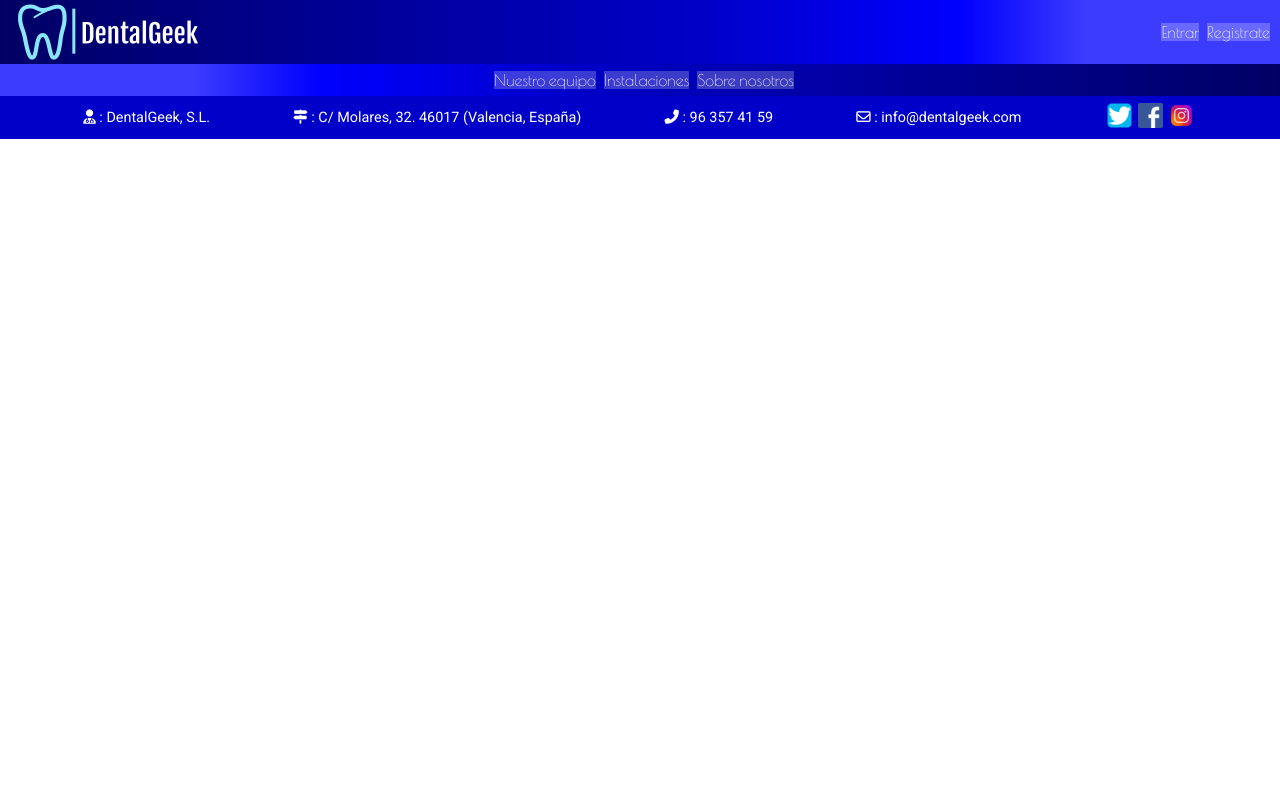
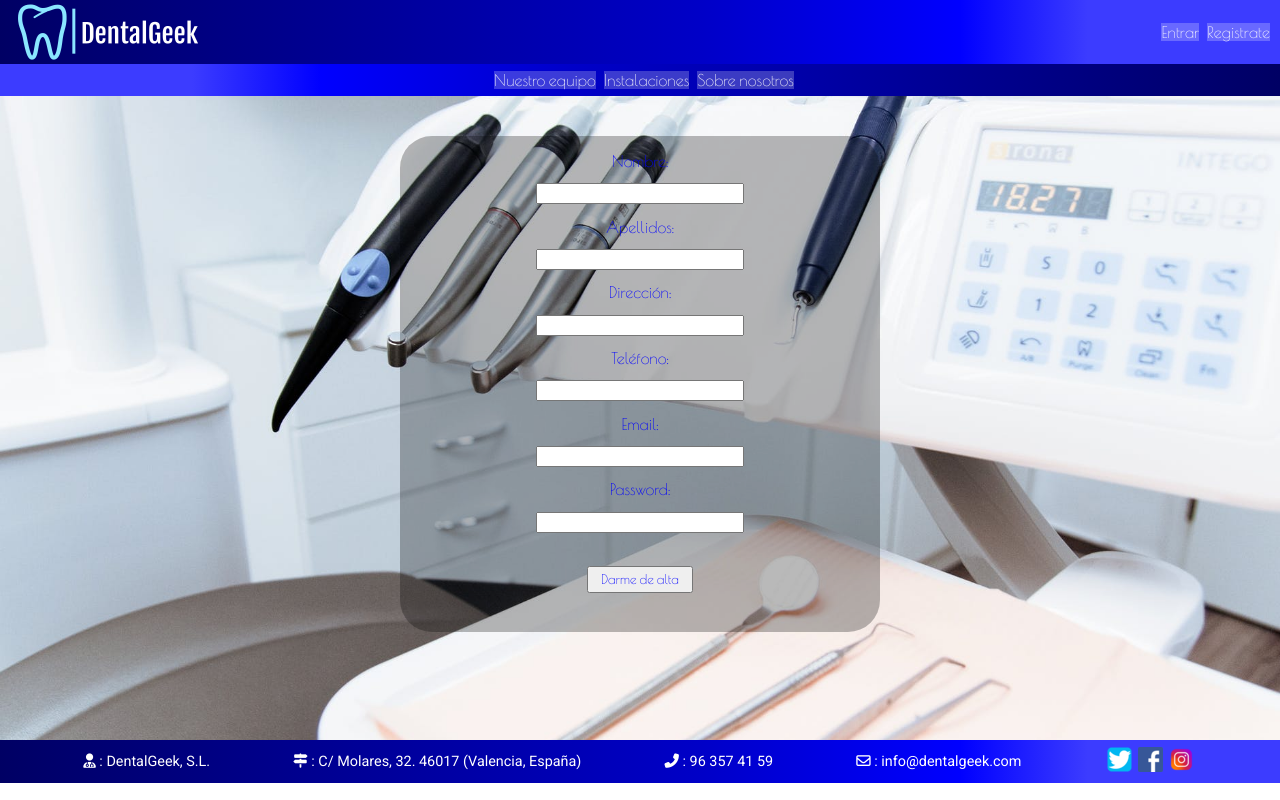
Before and after one commit to Kronapsys/dental-clinic-frontend, a React (Create React App) app: page /register in a window 1280 px wide. Built offline with nearby package versions, Linux system fonts and the light colour scheme.

Commit message:
added signUp page, working already

```diff
--- a/src/App.js
+++ b/src/App.js
@@ -6,6 +6,7 @@ import NavBar from './components/Navbar/NavBar';
 import Footer from './components/Footer/Footer';
 import Login from './containers/LogIn/LogIn';
 import Staff from './containers/Staff/Staff';
+import Register from './containers/Register/Register';
 
 function App() {
   return (
@@ -19,6 +20,7 @@ function App() {
           <Route path="/" exact component={Home}/>
           <Route path="/logIn" exact component={Login}/>
           <Route path='/staff' exact component={Staff}/>
+          <Route path='/register' exact component={Register}/>
         </Switch>
 
         <Footer/>
--- a/src/components/Footer/Footer.css
+++ b/src/components/Footer/Footer.css
@@ -3,7 +3,11 @@
 
 .footer{
     height: 3em;
-    background-color: rgb(0, 0, 200);
+    background: -webkit-linear-gradient(right,
+    rgb(60, 60, 255) 15%,
+    rgb(0, 0, 255) 25%,
+    rgb(0, 0, 200) 45%,
+    rgb(0, 0, 100) 100%);
 
     /* font-family: 'Poiret One', cursive; */
     font-family: 'Roboto', sans-serif;
--- a/src/containers/LogIn/LogIn.jsx
+++ b/src/containers/LogIn/LogIn.jsx
@@ -1,8 +1,12 @@
 import React, { useState, useEffect } from "react";
 import "./LogIn.css";
 import axios from "axios";
+import {useHistory} from 'react-router-dom';
 
 const Login = () => {
+
+  let history = useHistory();
+
   const [dataLogin, setLogin] = useState({
     email: "",
     password: "",
@@ -21,21 +25,22 @@ const Login = () => {
   useEffect(() => {}, []);
 
   const logeame = async () => {
+
     let result = await axios.post("http://localhost:3001/signin", dataLogin);
     localStorage.setItem("miObjeto", JSON.stringify(result.data));
+
+    history.push(`/`);
     console.log(result);
   };
 
   return (
     <div className="login">
-      <div className="relleno"></div>
+      <div className="rellenoLogin"></div>
       <div className='formLogIn'>
                 Email: <input className='emailInput' type='email' name='email' title='Email' lenght='30' onChange={handleState}/>
                 Password: <input className='passwordInput' type='password' name='password' title='Password' lenght='16' onChange={handleState}/>
                 <button className='btnEntrar' type='submit' onClick={logeame}>Entrar</button>
-
-            </div>
-
+      </div>
     </div>
   );
 };
--- a/src/containers/LogIn/Login.css
+++ b/src/containers/LogIn/Login.css
@@ -1,3 +1,5 @@
+@import url('https://fonts.googleapis.com/css2?family=Poiret+One&display=swap');
+
 .login{
     height: 80.5vh;
     background-image: url(../../img/login-background.jpeg);
@@ -10,10 +12,12 @@
     flex-direction: column;
     align-items: center;
 
+    font-family: 'Poiret One', cursive;
+    color: rgb(0, 0, 255);
 
 }
 
-.relleno{
+.rellenoLogin{
     height: 9em;
 }
 
@@ -24,6 +28,7 @@
 
     background-color: rgba(0, 0, 0, 0.274);
     border-radius: 2em;
+    padding-top: 1em;
 
     display: flex;
     flex-direction: column;
@@ -33,17 +38,32 @@
 
 .emailInput{
     width: 15em;
-    margin: 1.5em;
+    margin: 1em;
 }
 
 .passwordInput{
     width: 15em;
-    margin: 1.5em;
+    margin: 1em;
 }
 
 .btnEntrar{
     height: 2em;
-    width: 10em;
+    width: 7em;
 
     margin: 1.5em;
+    font-family: 'Poiret One', cursive;
+    color: rgb(0, 0, 255);
 }
+
+.btnEntrar:hover{
+    height: 2em;
+    width: 7em;
+
+    margin: 1.5em;
+
+    font-family: 'Poiret One', cursive;
+    color: rgb(255, 255, 255);
+    background-color:  rgb(0, 0, 255);
+    cursor: pointer;
+    transition: 0.3s;
+}
--- a/src/containers/Register/Register.css
+++ b/src/containers/Register/Register.css
@@ -0,0 +1,89 @@
+@import url('https://fonts.googleapis.com/css2?family=Poiret+One&display=swap');
+
+.register{
+    height: 80.5vh;
+    background-image: url(../../img/login-background.jpeg);
+    background-position: center;
+    background-repeat: no-repeat;
+    background-size: cover;
+    z-index: -1;
+
+    display: flex;
+    flex-direction: column;
+    align-items: center;
+
+    font-family: 'Poiret One', cursive;
+    color: rgb(0, 0, 255);
+
+}
+
+.rellenoRegister{
+    height: 2.5em;
+}
+
+.formRegister{
+
+    height: 30em;
+    width: 30em;
+
+    background-color: rgba(0, 0, 0, 0.274);
+    border-radius: 2em;
+    padding-top: 1em;
+
+    display: flex;
+    flex-direction: column;
+    align-items: center;
+
+}
+
+.nameInput{
+    width: 15em;
+    margin: 1em;
+}
+
+.surnameInput{
+    width: 15em;
+    margin: 1em;
+}
+
+.addressInput{
+    width: 15em;
+    margin: 1em;
+}
+
+.telephoneInput{
+    width: 15em;
+    margin: 1em;
+}
+
+.emailInput{
+    width: 15em;
+    margin: 1em;
+}
+
+.passwordInput{
+    width: 15em;
+    margin: 1em;
+}
+
+.btnRegister{
+    height: 2em;
+    width: 8em;
+
+    margin: 1.5em;
+    font-family: 'Poiret One', cursive;
+    color: rgb(0, 0, 255);
+}
+
+.btnRegister:hover{
+    height: 2em;
+    width: 8em;
+
+    margin: 1.5em;
+
+    font-family: 'Poiret One', cursive;
+    color: rgb(255, 255, 255);
+    background-color:  rgb(0, 0, 255);
+    cursor: pointer;
+    transition: 0.3s;
+}
--- a/src/containers/Register/Register.jsx
+++ b/src/containers/Register/Register.jsx
@@ -0,0 +1,49 @@
+import React, { useState, useEffect } from 'react';
+import './Register.css';
+import axios from 'axios';
+
+const Register = () => {
+
+    const [dataRegister, setRegister] = useState({
+        name: '',
+        surname: '',
+        address: '',
+        telephone: '',
+        email: '',
+        password: ''
+    });
+
+    const handleState = (event) => {
+        setRegister({
+            ...dataRegister,
+            [event.target.name]:
+            event.target.type === "number"
+            ? +event.target.value
+            : event.target.value,
+        });
+    };
+
+    useEffect(() => {}, []);
+
+    const registrame = async () => {
+        let result = await axios.post("http://localhost:3001/signup", dataRegister);
+        console.log(result);
+    };
+
+    return(
+        <div className='register'>
+            <div className="rellenoRegister"></div>
+            <div className='formRegister'>
+                Nombre: <input className='nameInput' type='text' name='name' title='Name' lenght='30' onChange={handleState}/>
+                Apellidos: <input className='surnameInput' type='text' name='surname' title='Surname' lenght='30' onChange={handleState}/>
+                Dirección: <input className='addressInput' type='text' name='address' title='Address' lenght='30' onChange={handleState}/>
+                Teléfono: <input className='telephoneInput' type='text' name='telephone' title='Telephone' lenght='30' onChange={handleState}/>
+                Email: <input className='emailInput' type='email' name='email' title='Email' lenght='30' onChange={handleState}/>
+                Password: <input className='passwordInput' type='password' name='password' title='Password' lenght='16' onChange={handleState}/>
+                <button className='btnRegister' type='submit' onClick={registrame}>Darme de alta</button>
+            </div>
+        </div>
+    );
+};
+
+export default Register;
```
